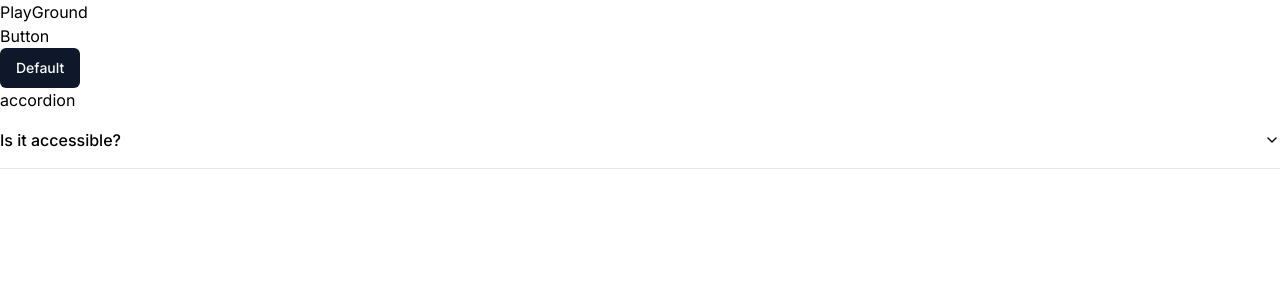
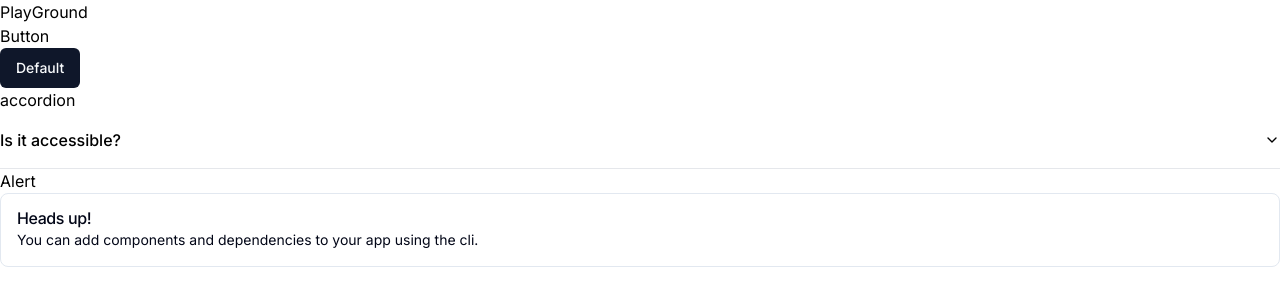
Before and after one commit to chemitaro/-shadcn_ui_trial, a Next.js app: page /playground in a window 1280 px wide. Shown: the top 306 px of the page. Built offline with nearby package versions, Linux system fonts and the light colour scheme.

Commit message:
Add Alert component to PlaygroundPage

```diff
--- a/src/app/playground/page.tsx
+++ b/src/app/playground/page.tsx
@@ -5,6 +5,8 @@ import {
   AccordionTrigger,
 } from "@/components/ui/accordion"
 import { Button } from '@/components/ui/button'
+import { Alert, AlertDescription, AlertTitle } from "@/components/ui/alert"
+
 
 export default function PlaygroundPage() {
   return (
@@ -28,6 +30,16 @@ export default function PlaygroundPage() {
           </AccordionItem>
         </Accordion>
       </div>
+      <div>
+        <p>Alert</p>
+        <Alert>
+          <AlertTitle>Heads up!</AlertTitle>
+          <AlertDescription>
+            You can add components and dependencies to your app using the cli.
+          </AlertDescription>
+        </Alert>
+
+      </div>
     </>
   )
 }
```
